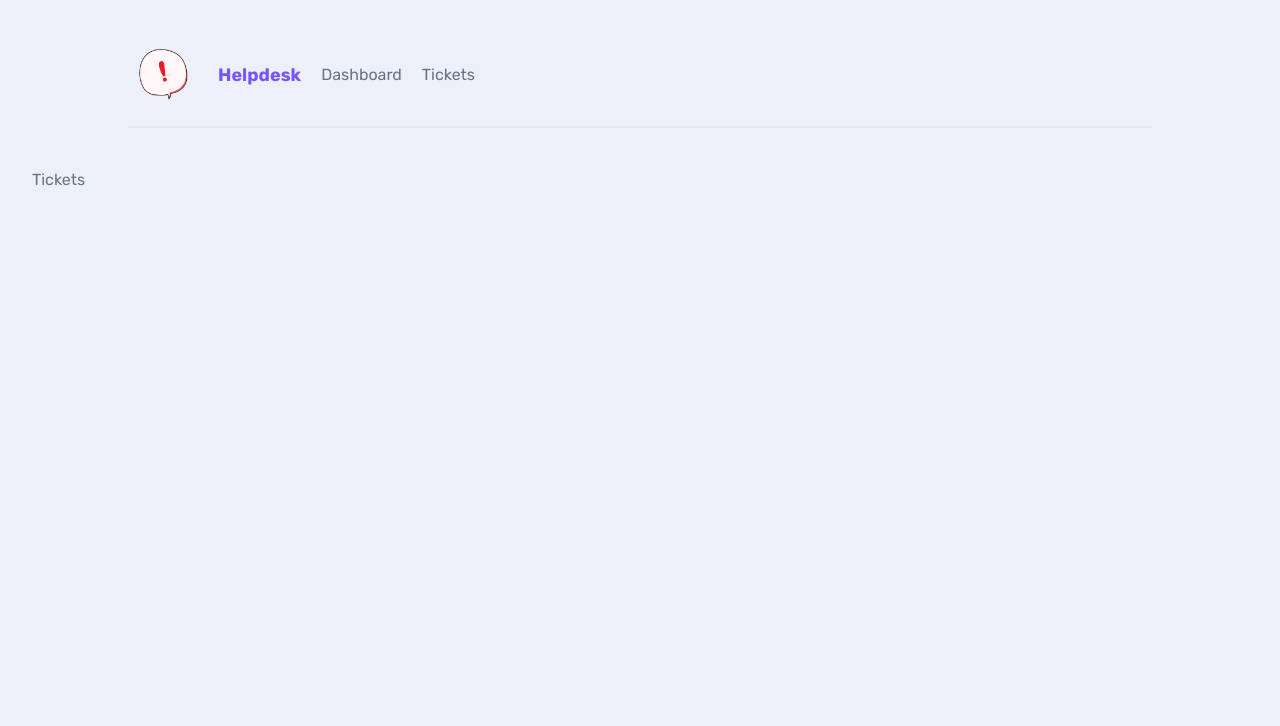
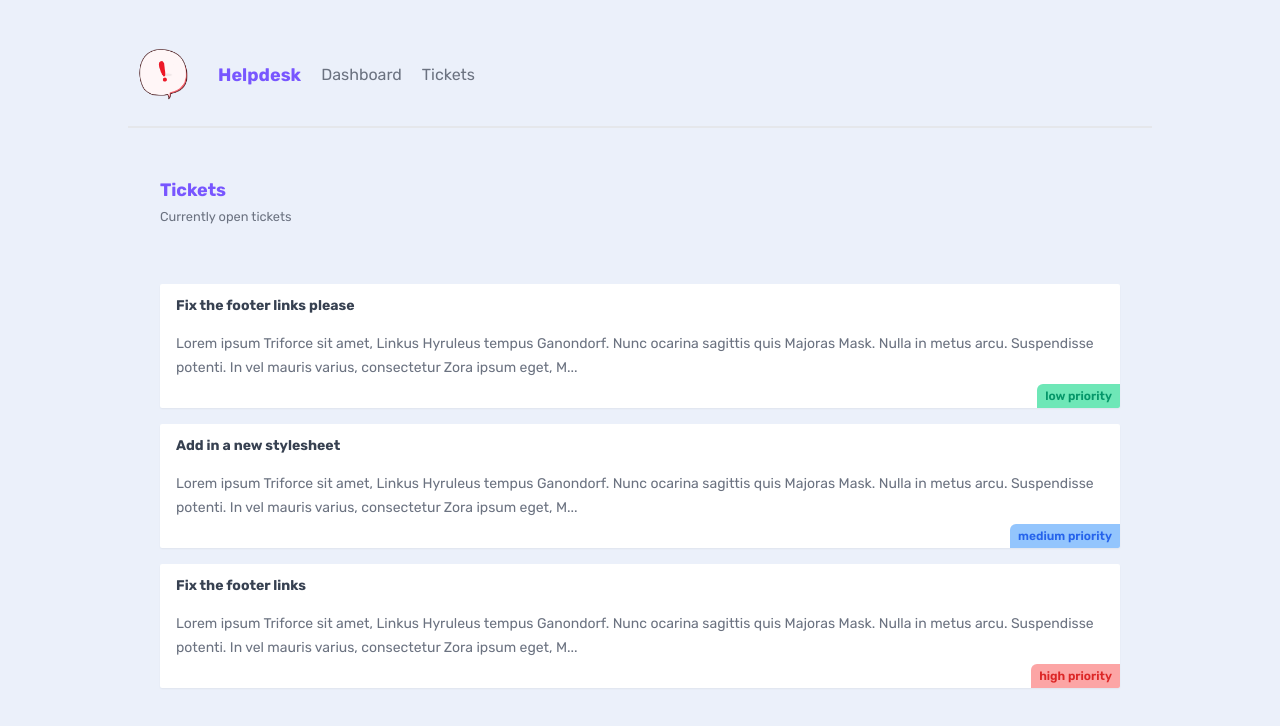
Before and after one commit to Eray-Adiyaman/nextjs_prac, a Next.js app: page /tickets in a window 1280 px wide. Shown: the top 726 px of the page. Built offline with nearby package versions, Linux system fonts and the light colour scheme; data requests are answered from the project's data file.

Commit message:
fetch api

```diff
--- /dev/null
+++ b/_data/db.json
@@ -0,0 +1,25 @@
+{
+    "tickets": [
+      {
+        "id": "1",
+        "title": "Fix the footer links please",
+        "body": "Lorem ipsum Triforce sit amet, Linkus Hyruleus tempus Ganondorf. Nunc ocarina sagittis quis Majoras Mask. Nulla in metus arcu. Suspendisse potenti. In vel mauris varius, consectetur Zora ipsum eget, Master Sword porttitor urna. Fusce elementum urna elit, eget eleifend velit consectetur eget. Integer vel lobortis ipsum, vitae auctor Ocarina of Time. Donec sed urna dapibus, interdum magna a, eleifend magna. Curabitur tincidunt enim a neque volutpat. Phasellus auctor magna vel nunc pretium, ut volutpat justo tristique. Pellentesque cursus convallis mauris, in tempus enim tincidunt vitae.",
+        "priority": "low",
+        "user_email": "mario@netninja.dev"
+      },
+      {
+        "id": "2",
+        "title": "Add in a new stylesheet",
+        "body": "Lorem ipsum Triforce sit amet, Linkus Hyruleus tempus Ganondorf. Nunc ocarina sagittis quis Majoras Mask. Nulla in metus arcu. Suspendisse potenti. In vel mauris varius, consectetur Zora ipsum eget, Master Sword porttitor urna. Fusce elementum urna elit, eget eleifend velit consectetur eget. Integer vel lobortis ipsum, vitae auctor Ocarina of Time. Donec sed urna dapibus, interdum magna a, eleifend magna. Curabitur tincidunt enim a neque volutpat. Phasellus auctor magna vel nunc pretium, ut volutpat justo tristique. Pellentesque cursus convallis mauris, in tempus enim tincidunt vitae.",
+        "priority": "medium",
+        "user_email": "mario@netninja.dev"
+      },
+      {
+        "id": "3",
+        "title": "Fix the footer links",
+        "body": "Lorem ipsum Triforce sit amet, Linkus Hyruleus tempus Ganondorf. Nunc ocarina sagittis quis Majoras Mask. Nulla in metus arcu. Suspendisse potenti. In vel mauris varius, consectetur Zora ipsum eget, Master Sword porttitor urna. Fusce elementum urna elit, eget eleifend velit consectetur eget. Integer vel lobortis ipsum, vitae auctor Ocarina of Time. Donec sed urna dapibus, interdum magna a, eleifend magna. Curabitur tincidunt enim a neque volutpat. Phasellus auctor magna vel nunc pretium, ut volutpat justo tristique. Pellentesque cursus convallis mauris, in tempus enim tincidunt vitae.",
+        "priority": "high",
+        "user_email": "peach@netninja.dev"
+      }
+    ]
+  }
--- a/app/globals.css
+++ b/app/globals.css
@@ -92,3 +92,31 @@
   .card p {
     @apply my-4 text-sm leading-6;
   }
+
+
+  /* Pill styles*/
+
+  .pill {
+    @apply
+        py-1 px-2 mt-2
+        inline-block
+        text-xs font-semibold;
+  }
+
+  .pill.high {
+    @apply bg-red-300 text-red-600;
+  }
+
+  .pill.medium {
+    @apply bg-blue-300 text-blue-600;
+  }
+
+  .pill.low {
+    @apply bg-emerald-300 text-emerald-600;
+  }
+
+  .card .pill {
+    @apply
+        absolute bottom-0 right-0
+        rounded-tl-md;
+  }
--- /dev/null
+++ b/app/tickets/TicketList.jsx
@@ -0,0 +1,31 @@
+async function getTickets() {
+    const res = await fetch("http://localhost:4000/tickets", {
+        next: {
+            revalidate: 0 // no caching data
+        }
+    });
+
+    return res.json();
+}
+
+export default async function TicketList() {
+    const tickets = await getTickets();
+  return (
+        <>
+         {tickets.map((ticket)=> (
+            <div key={ticket.id} className="card my-5">
+                <h3>{ticket.title}</h3>
+                <p>{ticket.body.slice(0,200)}...</p>
+                <div className={`pill ${ticket.priority}`}>
+                    {ticket.priority} priority
+                </div>
+
+
+            </div>
+         ))}
+         {tickets.length === 0 && (
+            <p className="text-center">There are no open tickets!</p>
+         )}
+        </>
+    )
+}
--- a/app/tickets/page.jsx
+++ b/app/tickets/page.jsx
@@ -1,7 +1,15 @@
-import React from 'react'
+import TicketList from './TicketList'
 
 export default function Tickets() {
   return (
-    <div>Tickets</div>
+    <main>
+      <nav>
+        <div>
+          <h2>Tickets</h2>
+          <p><small>Currently open tickets</small></p>
+        </div>
+      </nav>
+      <TicketList />
+    </main>
   )
 }
```
